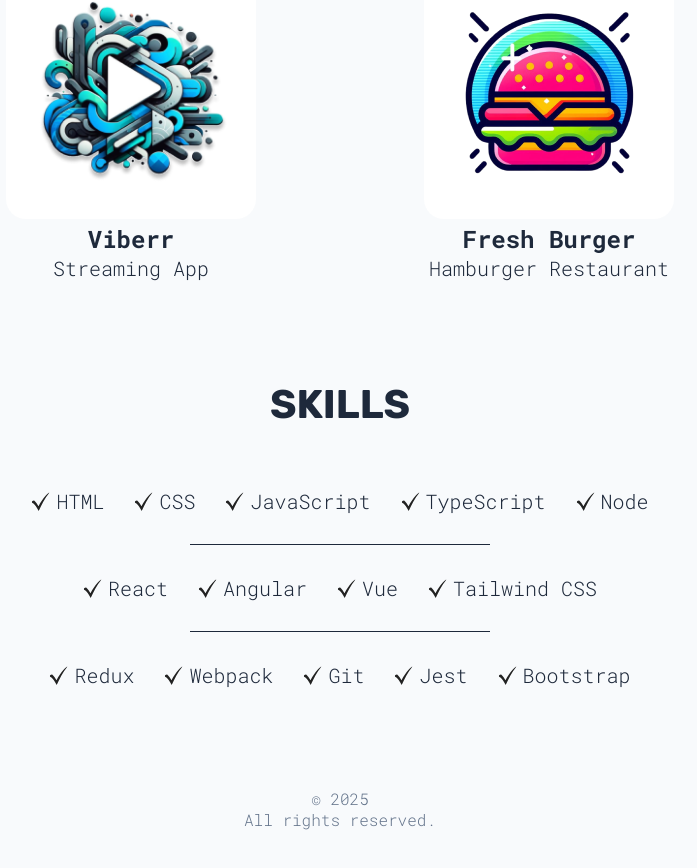
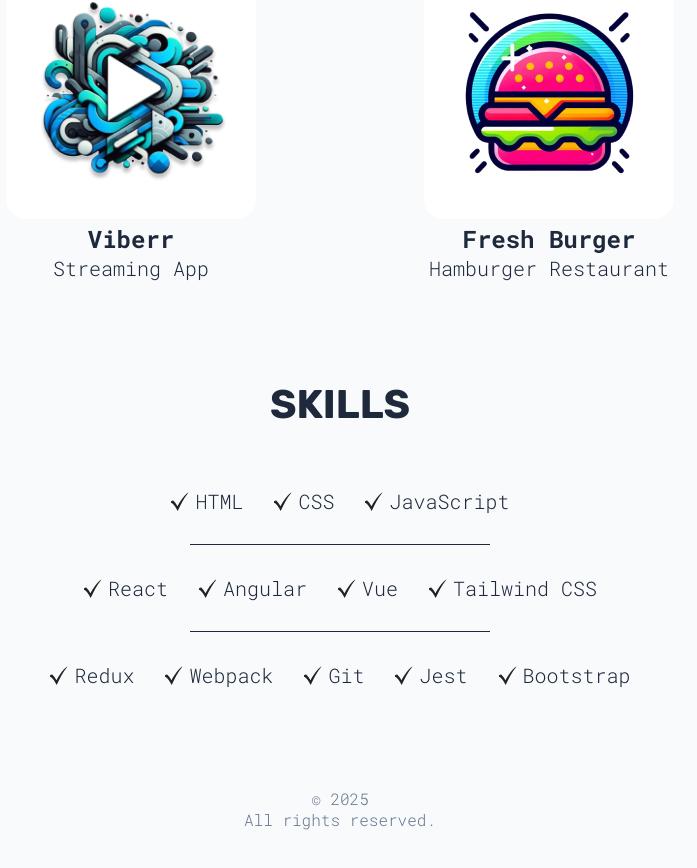
Before and after one commit to mizunate-tech/my-portfolio, a React (Vite) app: page / in a window 1280 px wide. Shown: the part 1038-1906 px from the top of the page, without its empty margins (300-997 px from the left). Built offline with nearby package versions, Linux system fonts and the light colour scheme.

Commit message:
Update Skills.jsx

```diff
--- a/src/sections/Skills/Skills.jsx
+++ b/src/sections/Skills/Skills.jsx
@@ -16,8 +16,6 @@ function Skills() {
         <SkillList src={checkMarkIcon} skill="HTML" />
         <SkillList src={checkMarkIcon} skill="CSS" />
         <SkillList src={checkMarkIcon} skill="JavaScript" />
-        <SkillList src={checkMarkIcon} skill="TypeScript" />
-        <SkillList src={checkMarkIcon} skill="Node" />
       </div>
       <hr />
       <div className={styles.skillList}>
```
